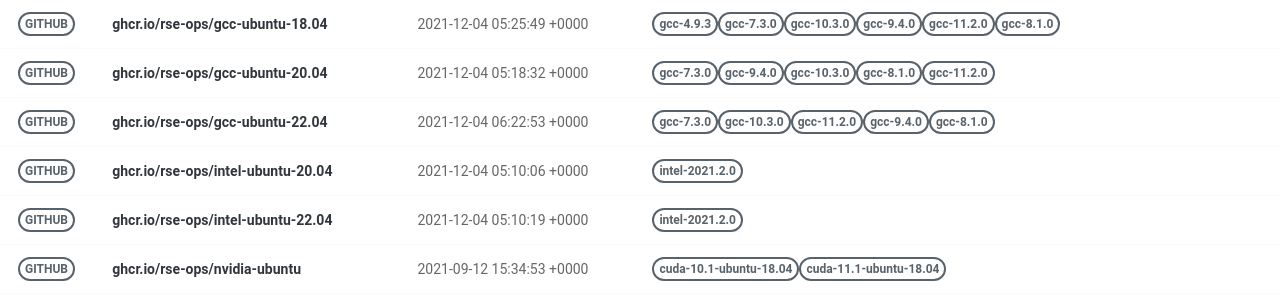
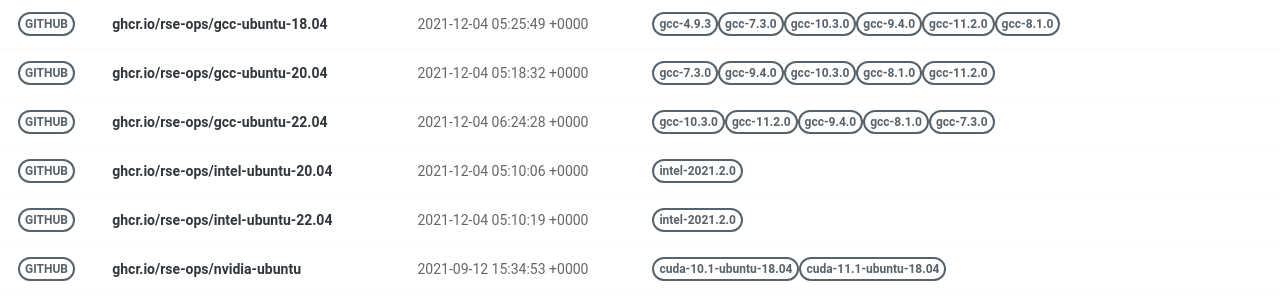
Before and after one commit to rse-ops/docker-images, a Jekyll site: the page built from pages/index.md, in a window 1280 px wide. Shown: the part 375-675 px from the top of the page. Built offline with Jekyll 4.4.1, drawn with Linux system fonts in a browser that asks for light colours; nearby versions of some CDN libraries.

Commit message:
Automated push to update library 2021-12-04

```diff
--- a/_library/ghcr.io-rse-ops-gcc-ubuntu-22.04.md
+++ b/_library/ghcr.io-rse-ops-gcc-ubuntu-22.04.md
@@ -1,14 +1,11 @@
 ---
 layout: container
 name: ghcr.io/rse-ops/gcc-ubuntu-22.04
-updated_at: 2021-12-04 06:22:53.172654
+updated_at: 2021-12-04 06:24:28.412272
 
 
 container_url: https://github.com/orgs/rse-ops/packages/container/package/gcc-ubuntu-22.04
 versions:
- - tag: gcc-7.3.0
-   dockerfile: https://github.com/rse-ops/docker-images/blob/main/ubuntu/gcc/Dockerfile
-   manifest: https://crane.ggcr.dev/manifest/ghcr.io/rse-ops/gcc-ubuntu-22.04:gcc-7.3.0
  - tag: gcc-10.3.0
    dockerfile: https://github.com/rse-ops/docker-images/blob/main/ubuntu/gcc/Dockerfile
    manifest: https://crane.ggcr.dev/manifest/ghcr.io/rse-ops/gcc-ubuntu-22.04:gcc-10.3.0
```
Also changed, not shown: other parts of _library/ghcr.io-rse-ops-gcc-ubuntu-22.04.md (+3 -0 lines).
